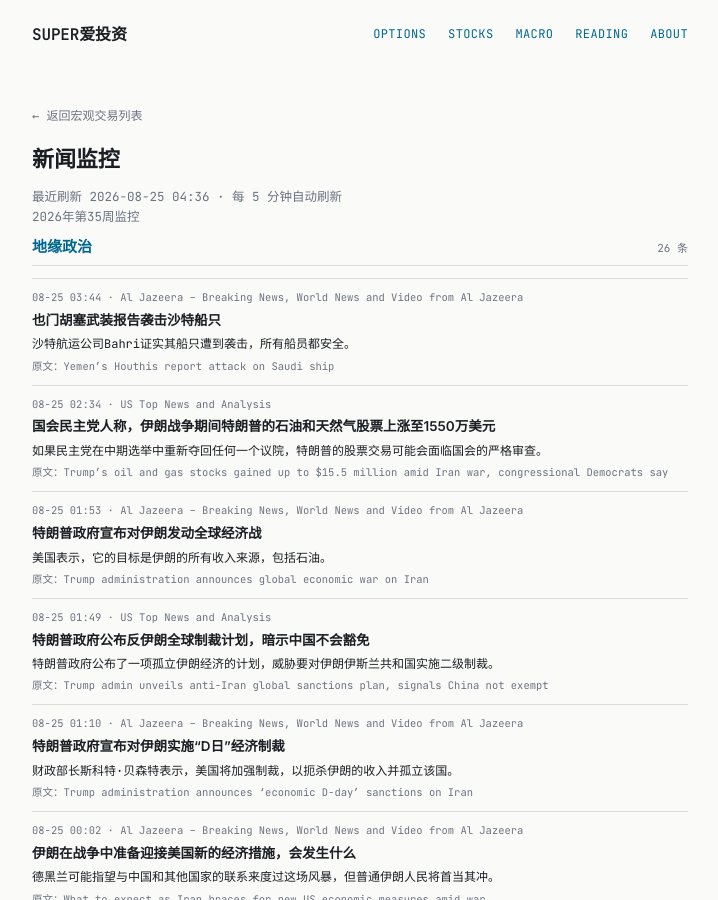
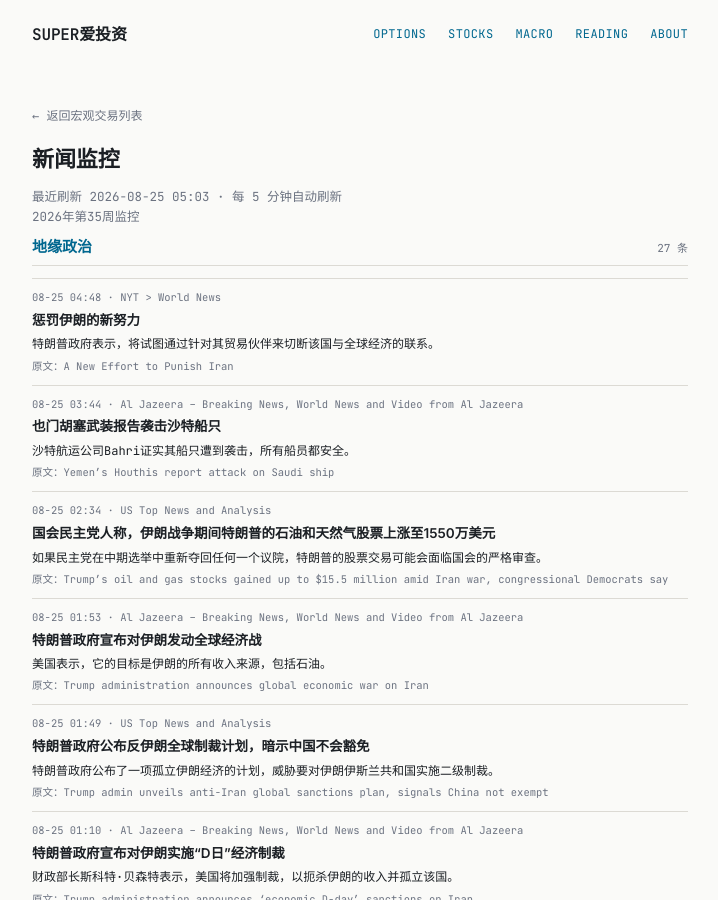
Before and after one commit to tang3super/tang3super.github.io, a Jekyll site: the page built from macro-trade/news-digest.md, in a window 1280 px wide and 900 px high. Shown: the whole window, without its empty margins (280-998 px from the left). Built offline with Jekyll 4.4.1, drawn with Linux system fonts in a browser that asks for light colours.

Commit message:
sync news-digest article

```diff
--- a/macro-trade/news-digest.md
+++ b/macro-trade/news-digest.md
@@ -5,11 +5,18 @@ title: 新闻监控
 date: '2026-08-25'
 summary: 2026年第35周监控
 week_label: 2026年第35周监控
-last_updated: 2026-08-25 04:36
+last_updated: 2026-08-25 05:03
 refresh_note: 每 5 分钟自动刷新
 topics:
 - name: 地缘政治
   items:
+  - title: A New Effort to Punish Iran
+    summary: The Trump administration says it will try to cut the country off from the global economy by targeting its trading partners.
+    link: https://www.nytimes.com/2026/08/24/world/iran-sanctions-threat-economy-ukraine.html
+    source: NYT > World News
+    time: 08-25 04:48
+    title_zh: 惩罚伊朗的新努力
+    summary_zh: 特朗普政府表示，将试图通过针对其贸易伙伴来切断该国与全球经济的联系。
   - title: Yemen’s Houthis report attack on Saudi ship
     summary: Saudi shipping company Bahri confirmed its vessel was struck, all crew members safe.
     link: https://www.aljazeera.com/news/2026/8/24/yemens-houthis-report-attack-on-saudi-ship?traffic_source=rss
```
